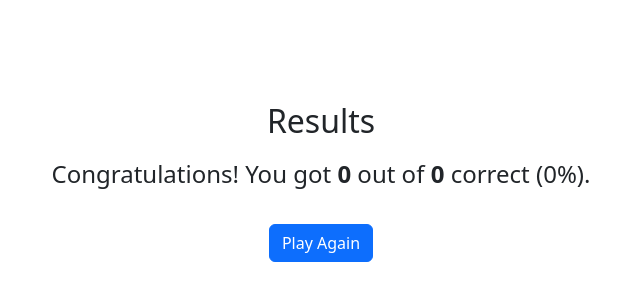
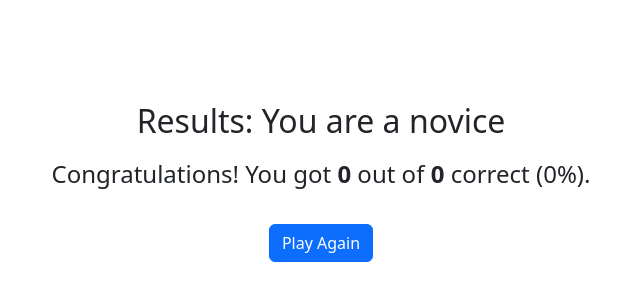
Before and after one commit to bryangurr/TriviaGame, a React app in the folder frontend/: page /results in a window 1280 px wide. Shown: the part 242-542 px from the top of the page, without its empty margins (319-959 px from the left). Built offline with nearby package versions, Linux system fonts and the light colour scheme; the HTML template or start-up script is replaced by a standard one.

Commit message:
Add messages to results page

```diff
--- a/frontend/src/pages/ResultsPage.tsx
+++ b/frontend/src/pages/ResultsPage.tsx
@@ -10,10 +10,19 @@ export default function ResultsPage() {
   const score = state?.score ?? 0;
   const total = state?.total ?? 0;
   const pct = total ? Math.round((score / total) * 100) : 0;
+  let title = "";
+
+  if (score < 5) {
+    title = "novice";
+  } else if (score < 7) {
+    title = "Pro";
+  } else {
+    title = "Trivia Master";
+  }
 
   return (
     <div className="container mt-5 text-center">
-      <h2>Results</h2>
+      <h2>Results: You are a {title}</h2>
       <p className="fs-4 mt-3">
         Congratulations! You got <strong>{score}</strong> out of{" "}
         <strong>{total}</strong> correct ({pct}%).
```
